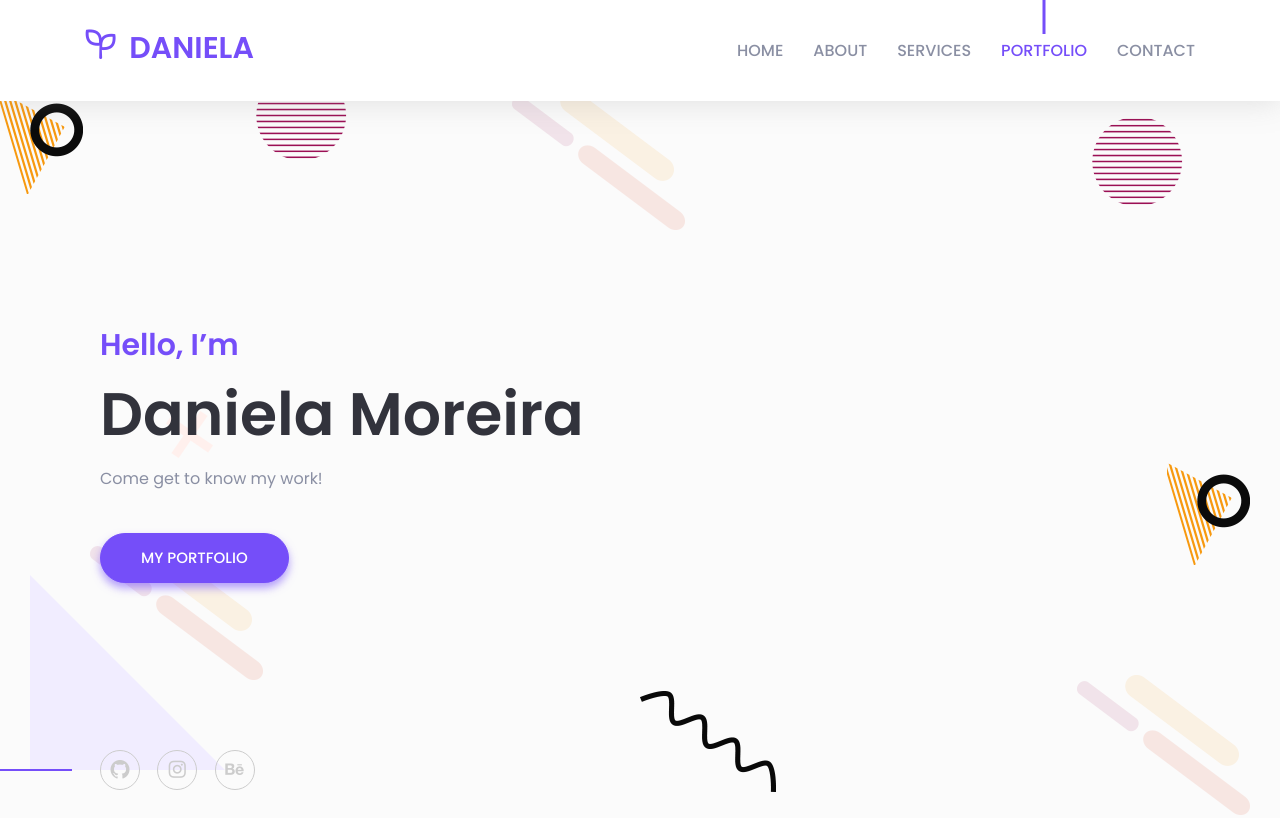
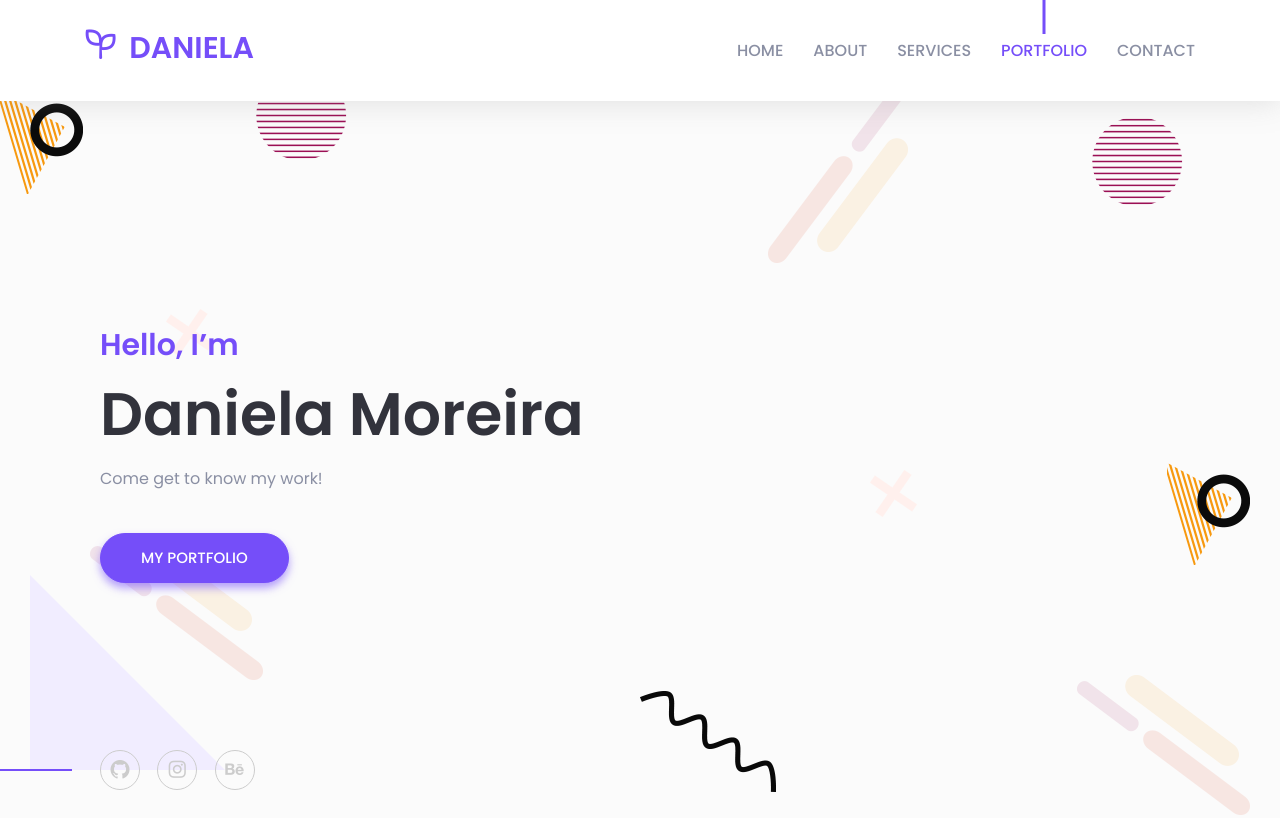
Before and after one commit to danielamvb/portfolio, a plain HTML site: page index.html in a window 1280 px wide. Shown: the top 818 px of the page. Drawn offline with Linux system fonts and the light colour scheme; files whose address does not match are found by name.

Commit message:
finished i think

```diff
--- a/assets/css/style.css
+++ b/assets/css/style.css
@@ -605,8 +605,8 @@ p {
         .header-content .header-shape.shape-tow img {
           width: 40px; } }
     .header-content .header-shape.shape-three {
-      top: 0 !important;
-      left: 40% !important; }
+      top: -5 !important;
+      left: 60% !important; }
       @media (max-width: 767px) {
         .header-content .header-shape.shape-three img {
           width: 100px; } }
@@ -630,7 +630,7 @@ p {
         .header-content .header-shape.shape-five img {
           width: 40px; } }
     .header-content .header-shape.shape-six {
-      top: 44% !important;
+      top: 30% !important;
       left: 13% !important;
       -webkit-transform: translateY(-50%);
       -moz-transform: translateY(-50%);
@@ -690,7 +690,17 @@ p {
       @media (max-width: 767px) {
         .header-content .header-shape.shape-ten img {
           width: 100px; } }
-
+    .header-content .header-shape.shape-eleven {
+      top: 52% !important;
+      left: 68% !important;
+      -webkit-transform: translateY(-50%);
+      -moz-transform: translateY(-50%);
+      -ms-transform: translateY(-50%);
+      -o-transform: translateY(-50%);
+      transform: translateY(-50%); }
+      @media (max-width: 767px) {
+        .header-content .header-shape.shape-eleven img {
+          width: 40px; } }
 .header-content-right {
   position: relative; }
   .header-content-right .sub-title {
--- a/assets/js/main.js
+++ b/assets/js/main.js
@@ -98,17 +98,8 @@
       }
     });
 
-    // $('.video-popup').magnificPopup({
-    //     type: 'iframe',
-    //     gallery:{
-    //       enabled:true,
-    //     }
-    //   });
-
-
     $('.video-popup').magnificPopup({
     type: 'iframe',
-
     iframe: {
         markup: '<div class="mfp-iframe-scaler">'+
                     '<div class="mfp-close"></div>'+
@@ -120,8 +111,10 @@
         markupParse: function(template, values, item) {
         values.title = item.el.attr('title');
         }
+    },
+    gallery:{
+        enabled:true,
     }
-
 
     });
 
--- a/index.html
+++ b/index.html
@@ -100,7 +100,7 @@
                 <img src="assets/images/banner/shape/shape-2.png" alt="Shape">
             </div> <!-- header shape -->
             <div class="header-shape shape-three layer" data-depth="0.40">
-                <img src="assets/images/banner/shape/shape-3.png" alt="Shape">
+                <img src="assets/images/banner/shape/shape-3-1.png" alt="Shape">
             </div> <!-- header shape -->
             <div class="header-shape shape-fore layer" data-depth="0.60">
                 <img src="assets/images/banner/shape/shape-2.png" alt="Shape">
@@ -123,6 +123,9 @@
             <div class="header-shape shape-ten layer" data-depth="0.30">
                 <img src="assets/images/banner/shape/shape-3.png" alt="Shape">
             </div> <!-- header shape -->
+            <div class="header-shape shape-eleven layer" data-depth="0.15">
+                <img src="assets/images/banner/shape/shape-4.png" alt="Shape">
+            </div>
             <div class="container">
                 <div class="align-items-center">
                     <div class="col-xl-8 col-lg-8">
@@ -172,7 +175,7 @@
                 <div class="col-lg-7">
                     <div class="about-content mt-50">
                         <h5 class="about-title">Hi There! I'm Daniela Moreira</h5>
-                        <p>I'm a 21 year old student at ESMAD studying Web Information Systems and Technologies on my second year. In my free time i love baking, playing games and doing crafts like drawing / painting, crochet or even making rugs.</p>
+                        <p>I'm a 21 year old student at ESMAD studying Web Information Systems and Technologies on my second year. In my free time i love baking, playing games, drawing and doing crafts :)</p>
                         <ul class="clearfix">
                             <li>
                                 <div class="single-info d-flex align-items-center">
@@ -457,13 +460,13 @@
                 <div class="col-lg-4 col-md-6 col-sm-6">
                     <div class="single-work text-center mt-30">
                         <div class="work-image">
-                            <img src="assets/images/work/w-6.jpg" alt="work">
+                            <img src="assets/images/work/badges.png" alt="work">
                         </div>
                         <div class="work-overlay">
                             <div class="work-content">
                                 <h3 class="work-title">Illustration Work</h3>
                                 <ul>
-                                    <li><a class="image-popup" href="assets/images/work/w-6.jpg" title="Some illustrations I created for both Training Wheels and Evergreen"><i class="lni-plus"></i></a></li>
+                                    <li><a class="image-popup" href="assets/images/work/badges.gif" title="Illustrations I made for the project Evergreen"><i class="lni-plus"></i></a></li>
                                 </ul>
                             </div>
                         </div>
```
Also changed, not shown: assets/images/banner/shape/shape-3-1.png (added), assets/images/favicon.png (deleted), assets/images/logo-2.png (deleted), assets/images/logo.png (deleted), assets/images/page-banner.jpg (deleted), assets/images/work/badges.gif (added), assets/images/work/craftie_sm.png, assets/images/work/w-6.jpg (deleted), 1 other file.
